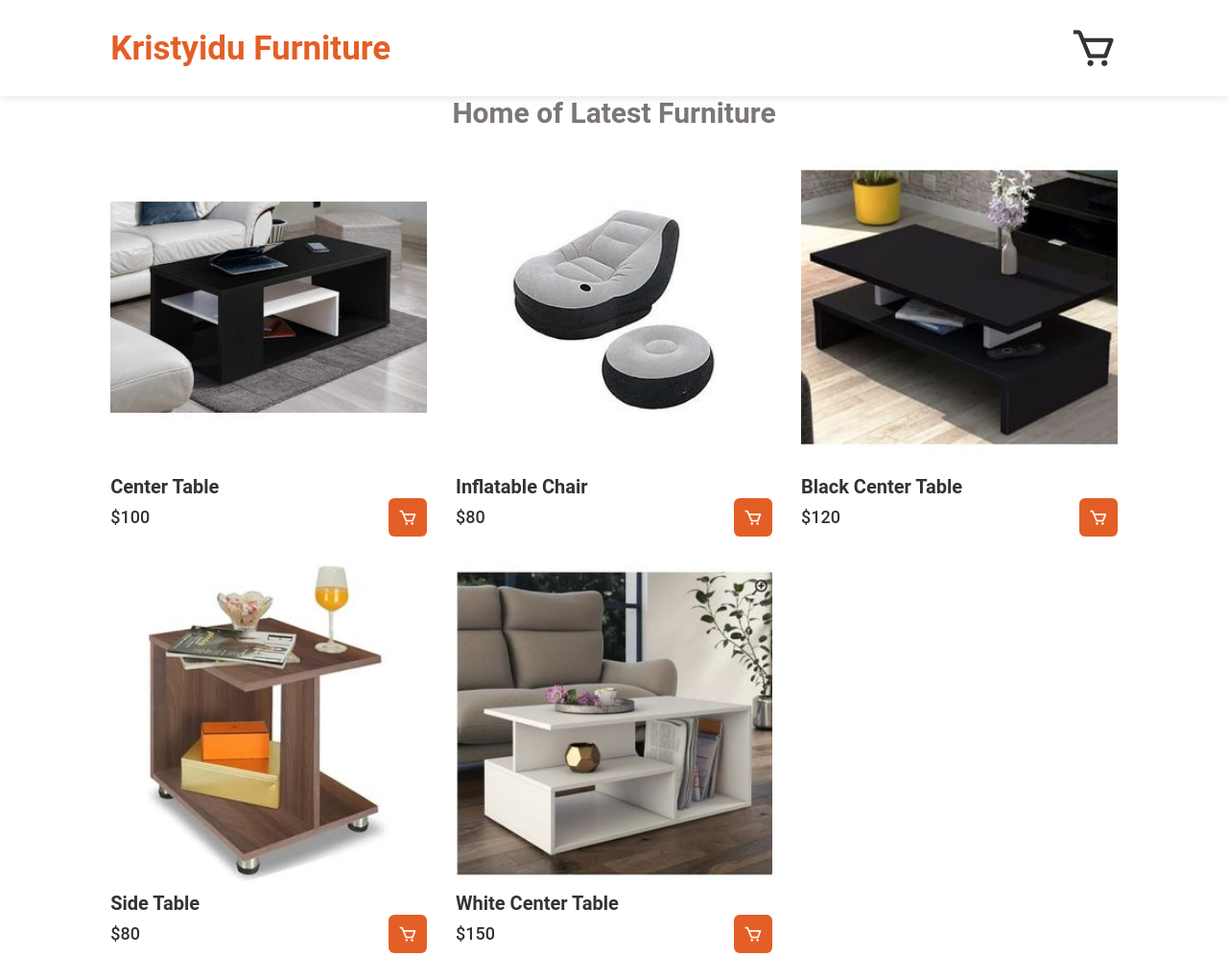
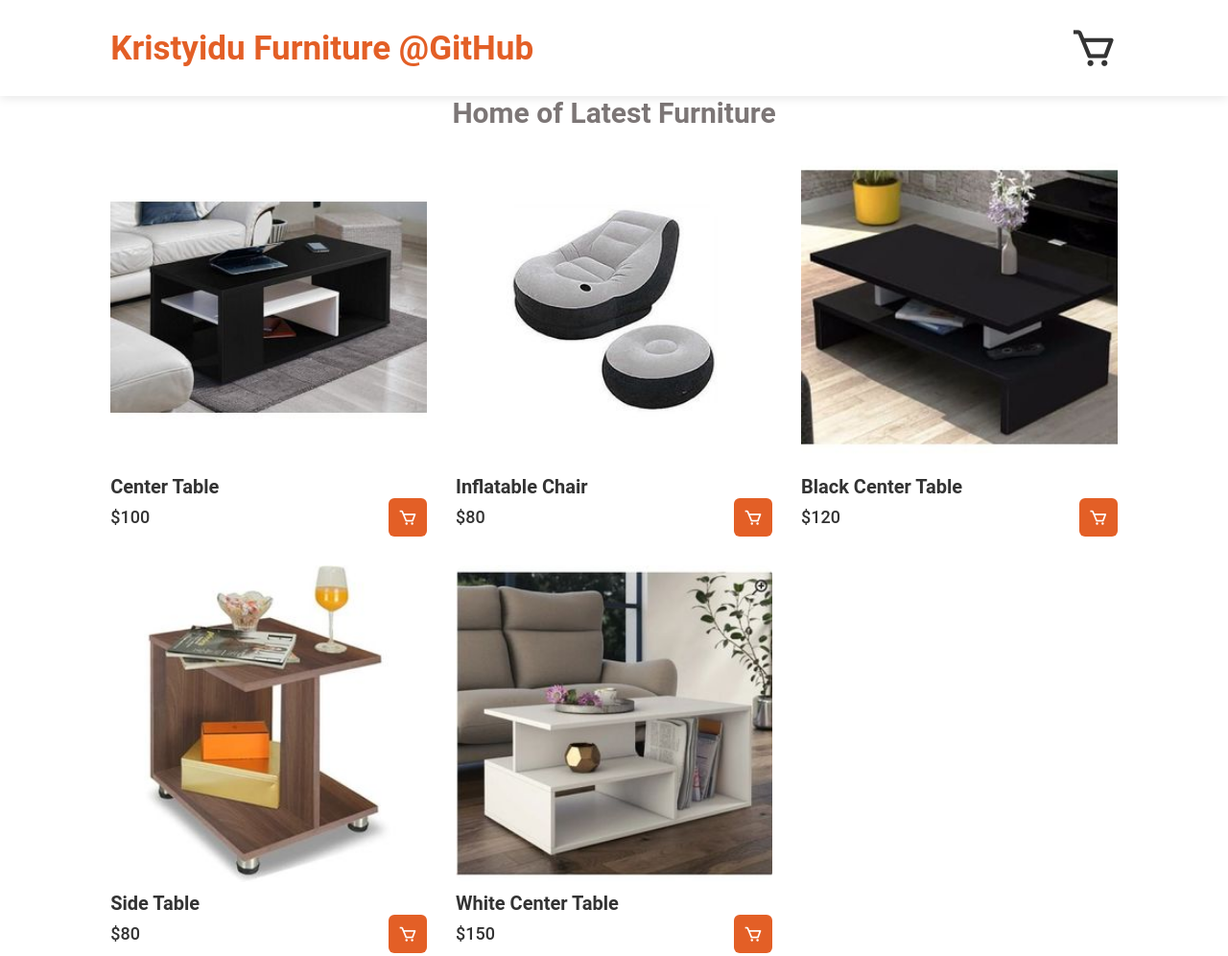
Before and after one commit to Kristyidu/E-commerce-shop, a plain HTML site: page index.html in a window 1280 px wide. Shown: the whole page at 96% size. Drawn offline with nearby package versions, Linux system fonts and the light colour scheme.

Commit message:
GitHub added to logo name

```diff
--- a/index.html
+++ b/index.html
@@ -3,7 +3,7 @@
   <head>
     <meta charset="UTF-8" />
     <meta name="viewport" content="width=device-width, initial-scale=1.0" />
-    <title>Kristyidu Furniture</title>
+    <title>Kristyidu Furniture </title>
     <link rel="stylesheet" href="style.css" />
     <link
       rel="stylesheet"
@@ -12,7 +12,7 @@
   </head>
   <body>
     <header>
-      <a href="https://github.com/Kristyidu/E-commerce-shop" class="logo">Kristyidu Furniture</a>
+      <a href="https://github.com/Kristyidu/E-commerce-shop" class="logo">Kristyidu Furniture @GitHub</a>
       <div id="cart-icon">
         <i class="bx bx-cart"></i>
         <span class="cart-item-count">0</span>
```
